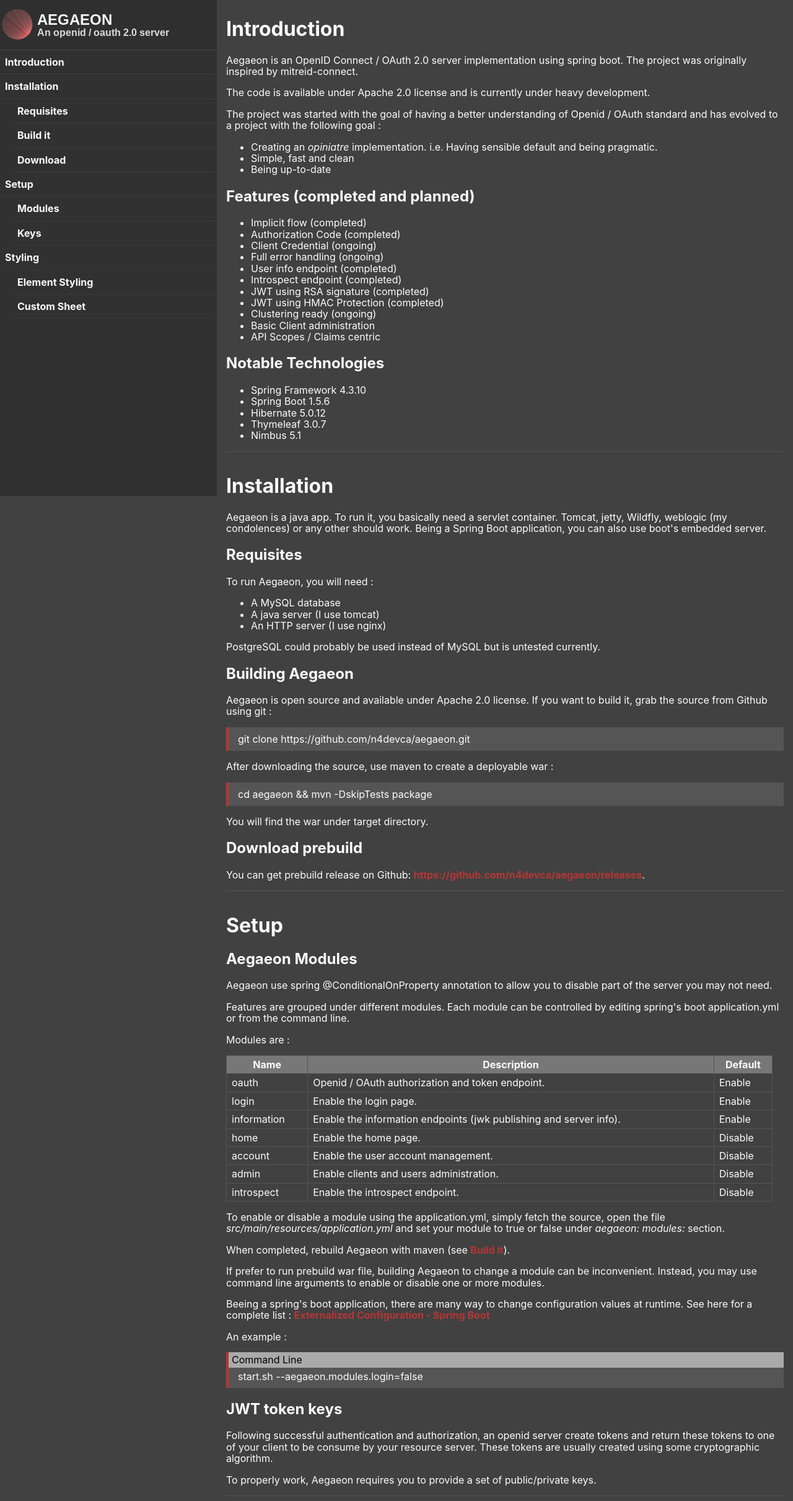
After one commit to n4devca/aegaeon-website, a PHP site: template src/views/home.php in a window 1280 px wide. The commit adds this page. Shown: the whole page at 62% size. Run offline with PHP 8.4, Linux system fonts and the light colour scheme; the template is opened without the code that fills it, so the values that code supplies are empty.

Commit message:
- Create PHP project

```diff
--- a/index.php
+++ b/src/views/home.php
@@ -1,24 +1,26 @@
 <!DOCTYPE html>
 <html lang="en-CA" dir="ltr">
 <head>
-    <meta charset="utf-8">
-    <meta http-equiv="X-UA-Compatible" content="IE=Edge">
-    <title>Aegaeon - Open Source OpenID server</title>
-    <meta name="viewport" content="width=device-width, initial-scale=1">
-    <meta name="robots" content="index, follow">
+   <?php include(__DIR__ . '/partials/head.php');  ?>
+</head>
+<body>
+    <div id="menu">
+        <header>
+            <div class="header-image">
 
-    <link href="assets/css/normalize.css" rel="stylesheet" type="text/css" />
-    <link href="assets/css/style.css" rel="stylesheet" type="text/css" />
+            </div>
+        </header>
+        <?php include(__DIR__ . '/partials/menu.php');  ?>
+    </div>
+    <div id="content">
+        <?php include(__DIR__ . '/partials/contents.php');  ?>
+    </div>
 
-    <!-- <link rel="shortcut icon" href="https://developer.cdn.mozilla.net/static/img/favicon32.e1ca6d9bb933.png"> -->
-    <meta name="description" content="Aegaeon is an openid / oauth 2.0 server.">
-
-    <script type="text/javascript">
-
+    <script>
+        var scroll = new SmoothScroll('a[href*="#"]');
     </script>
 
-</head>
-<body>
+    <!--
     <header id="site-header">
         <div class="header-inner">
             <div class="header-image">
@@ -30,7 +32,7 @@
         <div class="container-sections">
 
             <section id="section-what" class="section-text">
-                <h1>What is it?</h1>
+                <h1>What is it? Home</h1>
                 <div>
                     <p>
                         Aegaeon is an OpenID Connect / OAuth 2.0 server implementation using spring boot. The project was originally inspired by mitreid-connect.
@@ -126,5 +128,6 @@
     <div class="helper-top">
         <a href="#site-header">&#9650; Top</a>
     </div>
+    -->
 </body>
 </html>
--- /dev/null
+++ b/src/views/partials/content-install.php
@@ -0,0 +1,43 @@
+<article id="section-install">
+    <h1>Installation</h1>
+
+    <section>
+        <p>Aegaeon is a java app. To run it, you basically need a servlet container. Tomcat, jetty, Wildfly, weblogic (my condolences) or any
+        other should work. Being a Spring Boot application, you can also use boot's embedded server.</p>
+    </section>
+
+    <section id="section-install-requisites">
+        <h2>Requisites</h2>
+        <p>To run Aegaeon, you will need : </p>
+        <ul>
+            <li>A MySQL database</li>
+            <li>A java server (I use tomcat)</li>
+            <li>An HTTP server (I use nginx)</li>
+        </ul>
+        <p>PostgreSQL could probably be used instead of MySQL but is untested currently.</p>
+    </section>
+
+    <section id="section-install-buildit">
+        <h2>Building Aegaeon</h2>
+        <p>
+            Aegaeon is open source and available under Apache 2.0 license. If you want to build it, grab the source from Github using git :
+        </p>
+        <p class="code-block">
+            git clone https://github.com/n4devca/aegaeon.git
+        </p>
+        <p>
+            After downloading the source, use maven to create a deployable war :
+        </p>
+        <p class="code-block">
+            cd aegaeon && mvn -DskipTests package
+        </p>
+        <p>You will find the war under target directory.</p>
+    </section>
+
+    <section id="section-install-download">
+        <h2>Download prebuild</h2>
+        <p>
+            You can get prebuild release on Github: <a href="https://github.com/n4devca/aegaeon/releases" target="_blank">https://github.com/n4devca/aegaeon/releases</a>.
+        </p>
+    </section>
+</article>
--- /dev/null
+++ b/src/views/partials/content-intro.php
@@ -0,0 +1,39 @@
+<article id="section-intro">
+    <h1>Introduction</h1>
+
+    <section>
+        <p>Aegaeon is an OpenID Connect / OAuth 2.0 server implementation using spring boot. The project was originally inspired by mitreid-connect.</p>
+        <p>The code is available under Apache 2.0 license and is currently under heavy development.</p>
+        <p>The project was started with the goal of having a better understanding of Openid / OAuth standard and has evolved to a project with the following goal :</p>
+        <ul>
+            <li>Creating an <i>opiniatre</i> implementation. i.e. Having sensible default and being pragmatic.</li>
+            <li>Simple, fast and clean</li>
+            <li>Being up-to-date</li>
+        </ul>
+
+        <p>
+            <h2>Features (completed and planned)</h2>
+            <ul>
+                <li>Implicit flow (completed)</li>
+                <li>Authorization Code (completed)</li>
+                <li>Client Credential (ongoing)</li>
+                <li>Full error handling (ongoing)</li>
+                <li>User info endpoint (completed)</li>
+                <li>Introspect endpoint (completed)</li>
+                <li>JWT using RSA signature (completed)</li>
+                <li>JWT using HMAC Protection (completed)</li>
+                <li>Clustering ready (ongoing)</li>
+                <li>Basic Client administration</li>
+                <li>API Scopes / Claims centric</li>
+            </ul>
+            <h2>Notable Technologies</h2>
+            <ul>
+                <li>Spring Framework 4.3.10</li>
+                <li>Spring Boot 1.5.6</li>
+                <li>Hibernate 5.0.12</li>
+                <li>Thymeleaf 3.0.7</li>
+                <li>Nimbus 5.1</li>
+            </ul>
+        </p>
+    </section>
+</article>
--- /dev/null
+++ b/src/views/partials/content-setup.php
@@ -0,0 +1,95 @@
+<article id="section-setup">
+    <h1>Setup</h1>
+
+    <section id="section-setup-modules">
+        <h2>Aegaeon Modules</h2>
+        <p>
+            Aegaeon use spring @ConditionalOnProperty annotation to allow you to disable part of the server you may not need.
+        </p>
+        <p>
+            Features are grouped under different modules. Each module can be controlled by editing spring's boot application.yml or from the command line.
+        </p>
+        <p>
+            Modules are :
+        </p>
+        <table class="table">
+            <thead>
+                <tr>
+                    <th>Name</th>
+                    <th>Description</th>
+                    <th>Default</th>
+                </tr>
+            </thead>
+            <tbody>
+                <tr>
+                    <td>oauth</td>
+                    <td>Openid / OAuth authorization and token endpoint.</td>
+                    <td>Enable</td>
+                </tr>
+                <tr>
+                    <td>login</td>
+                    <td>Enable the login page.</td>
+                    <td>Enable</td>
+                </tr>
+                <tr>
+                    <td>information</td>
+                    <td>Enable the information endpoints (jwk publishing and server info).</td>
+                    <td>Enable</td>
+                </tr>
+                <tr>
+                    <td>home</td>
+                    <td>Enable the home page.</td>
+                    <td>Disable</td>
+                </tr>
+                <tr>
+                    <td>account</td>
+                    <td>Enable the user account management.</td>
+                    <td>Disable</td>
+                </tr>
+                <tr>
+                    <td>admin</td>
+                    <td>Enable clients and users administration.</td>
+                    <td>Disable</td>
+                </tr>
+                <tr>
+                    <td>introspect</td>
+                    <td>Enable the introspect endpoint.</td>
+                    <td>Disable</td>
+                </tr>
+            </tbody>
+        </table>
+        <p>
+            To enable or disable a module using the application.yml, simply fetch the source, open the file <i>src/main/resources/application.yml</i>
+            and set your module to true or false under <i>aegaeon: modules:</i> section.
+        </p>
+        <p>
+            When completed, rebuild Aegaeon with maven (see <a href="#section-install-buildit">Build it</a>).
+        </p>
+        <p>
+            If prefer to run prebuild war file, building Aegaeon to change a module can be inconvenient. Instead, you may use command line arguments to enable or disable
+            one or more modules.
+        </p>
+        <p>
+            Beeing a spring's boot application, there are many way to change configuration values at runtime. See here for a complete
+            list : <a href="https://docs.spring.io/spring-boot/docs/current/reference/html/boot-features-external-config.html" target="_blank">Externalized Configuration - Spring Boot</a>
+        </p>
+        <p>
+        An example :
+        </p>
+        <p class="code-block">
+            <span class="code-caption">Command Line</span>
+            start.sh --aegaeon.modules.login=false
+        </p>
+    </section>
+
+    <section id="section-setup-keys">
+        <h2>JWT token keys</h2>
+        <p>
+            Following successful authentication and authorization, an openid server create tokens and return these tokens to one of your client to be consume
+            by your resource server. These tokens are usually created using some cryptographic algorithm.
+        </p>
+        <p>
+            To properly work, Aegaeon requires you to provide a set of public/private keys.
+        </p>
+    </section>
+</article>
--- /dev/null
+++ b/src/views/partials/contents.php
@@ -0,0 +1,5 @@
+<?php include(__DIR__ . '/content-intro.php');  ?>
+
+<?php include(__DIR__ . '/content-install.php');  ?>
+
+<?php include(__DIR__ . '/content-setup.php');  ?>
--- /dev/null
+++ b/src/views/partials/head.php
@@ -0,0 +1,10 @@
+<meta charset="utf-8">
+<meta http-equiv="X-UA-Compatible" content="IE=Edge">
+<title>Aegaeon - Open Source OpenID server</title>
+<meta name="viewport" content="width=device-width, initial-scale=1">
+<meta name="robots" content="index, follow">
+<link href="assets/css/normalize.css" rel="stylesheet" type="text/css" />
+<link href="assets/css/style.css" rel="stylesheet" type="text/css" />
+<!-- <link rel="shortcut icon" href="https://developer.cdn.mozilla.net/static/img/favicon32.e1ca6d9bb933.png"> -->
+<meta name="description" content="Aegaeon is an openid / oauth 2.0 server.">
+<script src="assets/js/smooth-scroll.min.js"></script>
--- /dev/null
+++ b/src/views/partials/menu.php
@@ -0,0 +1,39 @@
+<nav>
+    <div class="menu-item">
+        <a data-scroll href="#section-intro">Introduction</a>
+    </div>
+
+    <div class="menu-item">
+        <a data-scroll href="#section-install">Installation</a>
+        <div class="menu-sub-item">
+            <a data-scroll href="#section-install-requisites">Requisites</a>
+        </div>
+        <div class="menu-sub-item">
+            <a data-scroll href="#section-install-buildit">Build it</a>
+        </div>
+        <div class="menu-sub-item">
+            <a data-scroll href="#section-install-download">Download</a>
+        </div>
+    </div>
+
+    <div class="menu-item">
+        <a data-scroll href="#section-setup">Setup</a>
+        <div class="menu-sub-item">
+            <a data-scroll href="#section-setup-modules">Modules</a>
+        </div>
+        <div class="menu-sub-item">
+            <a data-scroll href="#section-setup-keys">Keys</a>
+        </div>
+    </div>
+
+    <div class="menu-item">
+        <a data-scroll href="#section-styling">Styling</a>
+        <div class="menu-sub-item">
+            <a data-scroll href="#section-styling-element">Element Styling</a>
+        </div>
+        <div class="menu-sub-item">
+            <a data-scroll href="#section-styling-sheet">Custom Sheet</a>
+        </div>
+    </div>
+
+</nav>
```
Also changed, not shown: composer.json (added, +11 -0 lines), src/php/controllers/IndexController.php (added, +19 -0 lines), src/public/index.php (added, +37 -0 lines), src/public/assets/css/normalize.css (renamed from assets/css/normalize.css), src/public/assets/css/style.css, src/public/assets/images/n4dev-aegaeon-logo-3.png (renamed from assets/images/n4dev-aegaeon-logo-3.png), src/public/assets/images/n4dev-aegaeon-logo-4.png (renamed from assets/images/n4dev-aegaeon-logo-4.png), src/public/assets/images/n4dev-aegaeon-logo-5.png (added), src/public/assets/images/n4dev-aegaeon-logo.png (renamed from assets/images/n4dev-aegaeon-logo.png), src/public/assets/js/smooth-scroll.min.js (added), 1 other file.
